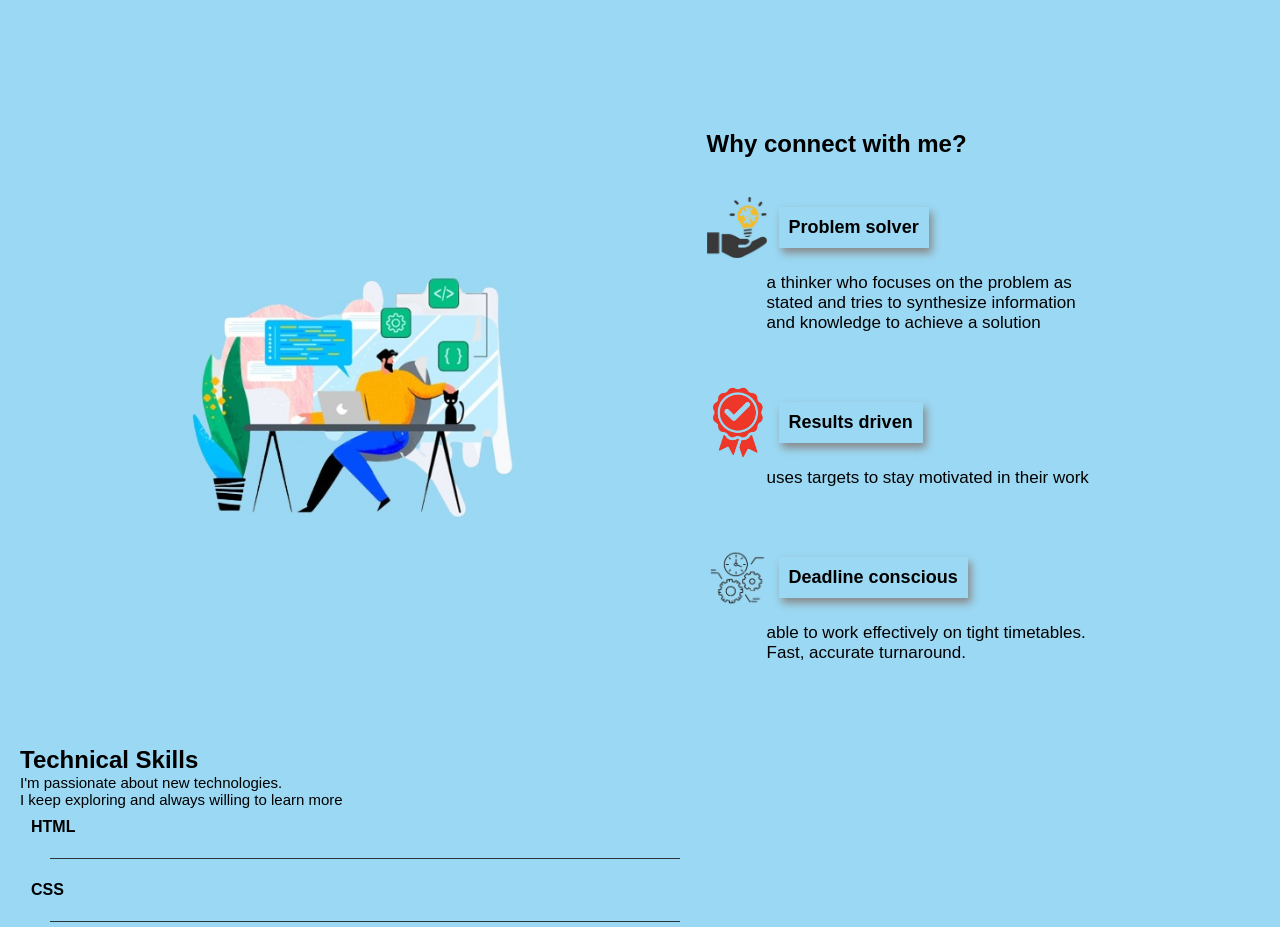
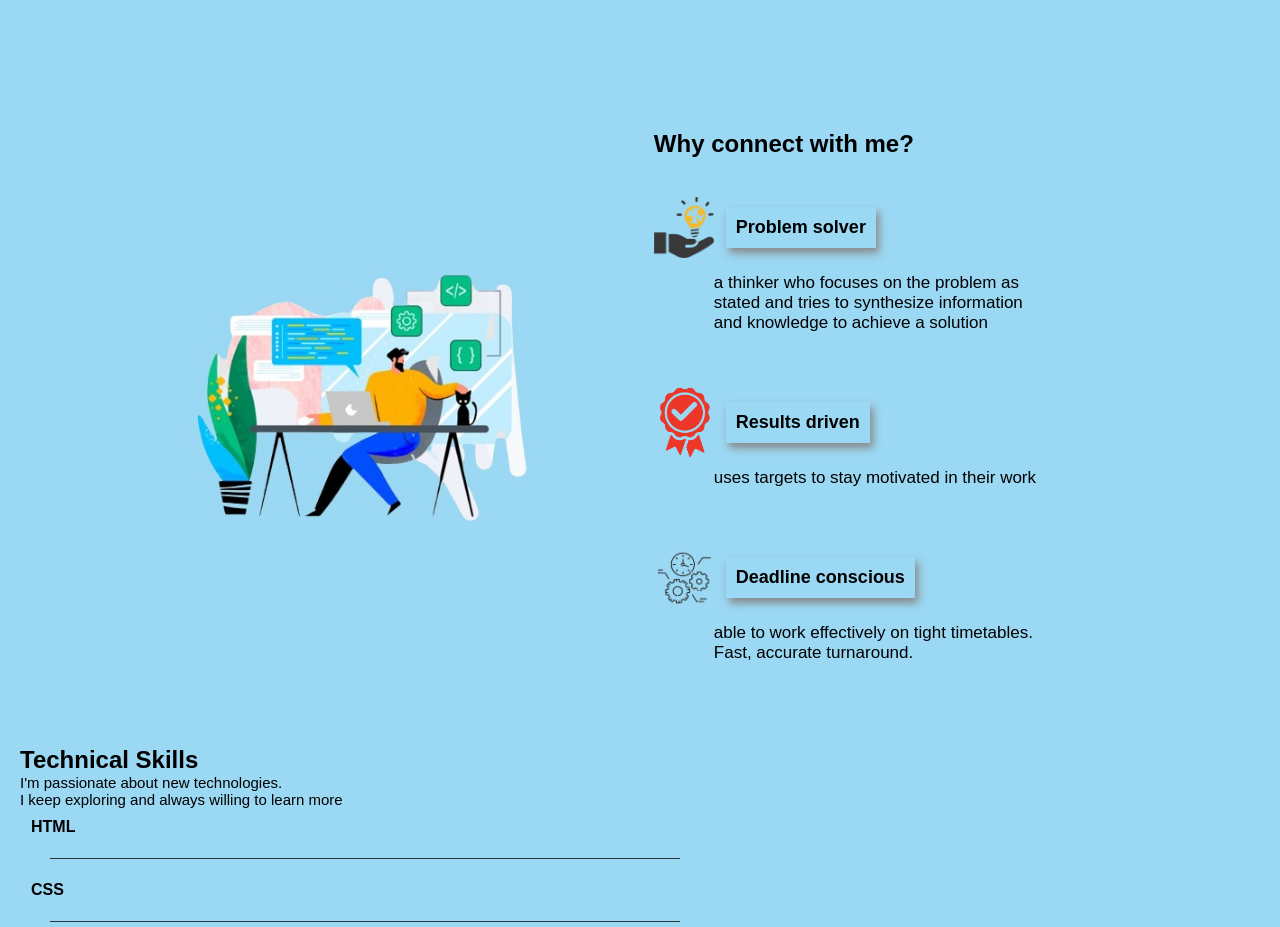
Before and after one commit to Pep7799/myportfolio, a React (Create React App) app: page / in a window 1280 px wide. Shown: the part 780-1707 px from the top of the page. Built offline with nearby package versions, Linux system fonts and the light colour scheme.

Commit message:
section2

```diff
--- a/src/Styles.js
+++ b/src/Styles.js
@@ -122,27 +122,28 @@ export const Card = styled.div`
 
 
 
-@media(max-width: 500px){
-  margin-left: 26px;
+@media(max-width: 452px){
 
   p {
       margin-top: 5px;
       padding-left: 60px;
-
+      width: 300px ;
       font-size: 17px;
       margin-bottom: 30px ;
     }
 
 }
+
+
 `
 
 
 export const Connect = styled(motion.div) `
-  margin-left: 100px;
+  margin-left: 30px;
   @media screen and (max-width: 700px) {
       align-items: center;
       height: 95vh;
-      width: 100vh;
+      width: 150%;
 
 
     }
@@ -185,6 +186,14 @@ export const Buttons = styled(motion.div) `
     text-decoration: none;
     border-radius: 24px 4px;
 
+    @media (max-width:900px){
+    align-items:center;
+    justify-content:center;
+
+  };
+
+
+
 
 
   &:hover {
@@ -193,22 +202,7 @@ export const Buttons = styled(motion.div) `
 
   }
 
-  @media (max-width:900px){
-    align-items:center;
-    justify-content:center;
 
-    button {
-              font-size: 12px ;
-              padding: 6px 4px ;
-              cursor: pointer;
-              color: white;
-              background: black;
-              margin: 30px 8px 0 0;
-              font-weight: bold;
-              text-decoration: none;
-
-            }
-  };
 }
 /*
       @media screen and (max-width: 700px) {
--- a/src/components/AboutSection2.js
+++ b/src/components/AboutSection2.js
@@ -81,8 +81,8 @@ const Para = styled.p`
     margin-bottom:10px;
     text-align: left;
 
-    @media(max-width: 500px){
-      margin-left: 20px;
+    @media(max-width: 452px){
+      width: 25%;
     }
 
 `
--- a/src/components/Projects.js
+++ b/src/components/Projects.js
@@ -177,6 +177,19 @@ const Buttons2 = styled(Buttons) `
         color: white;
       }
 
+      @media (max-width: 452px) {
+
+        button {
+          font-size: 10px ;
+          padding: 6px 15px;
+          cursor: pointer;
+          margin: 30px 8px 0 0;
+          font-weight: bold;
+          text-decoration: none;
+          border-radius: 12px 2px;
+
+          }
+        }
 
 
 
```
